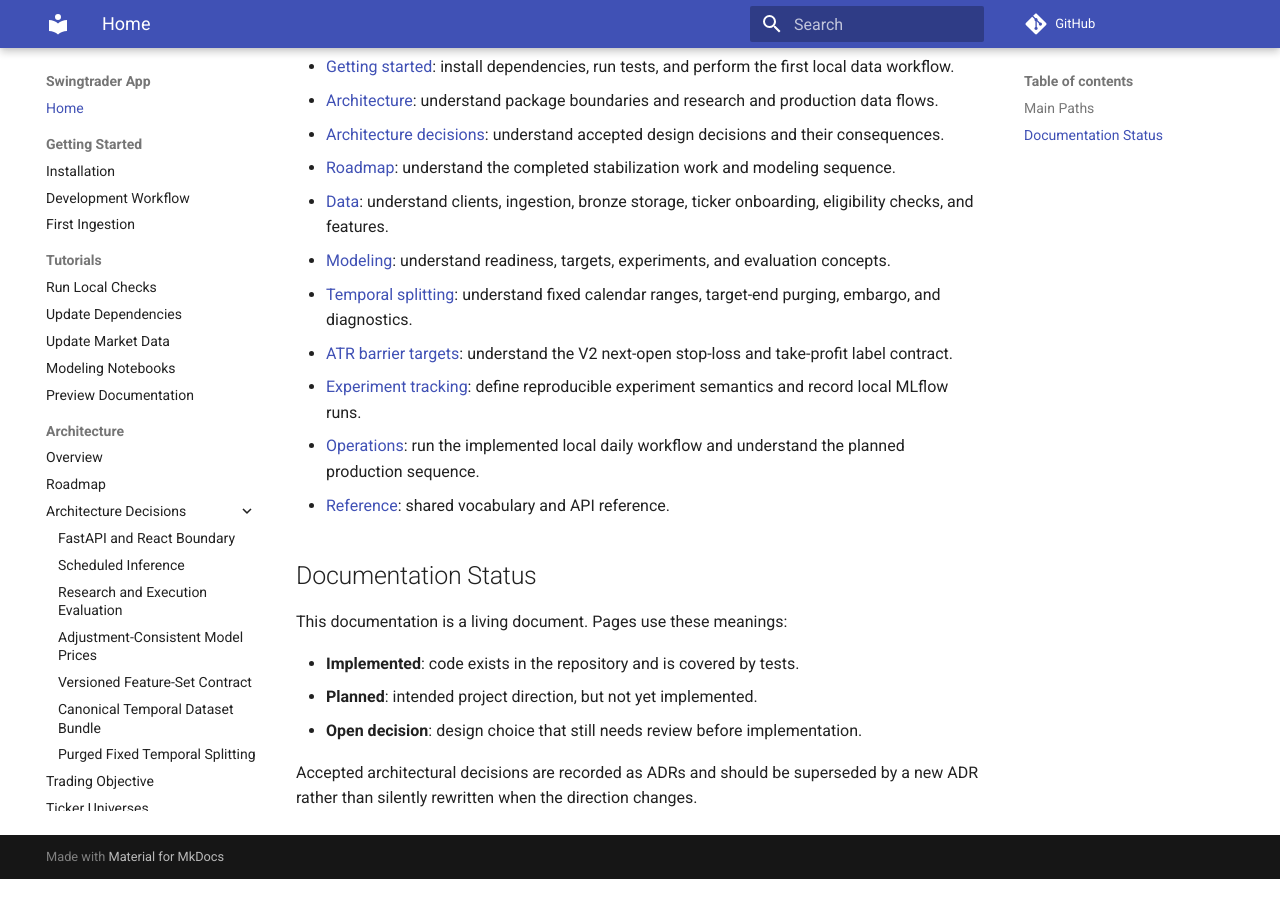
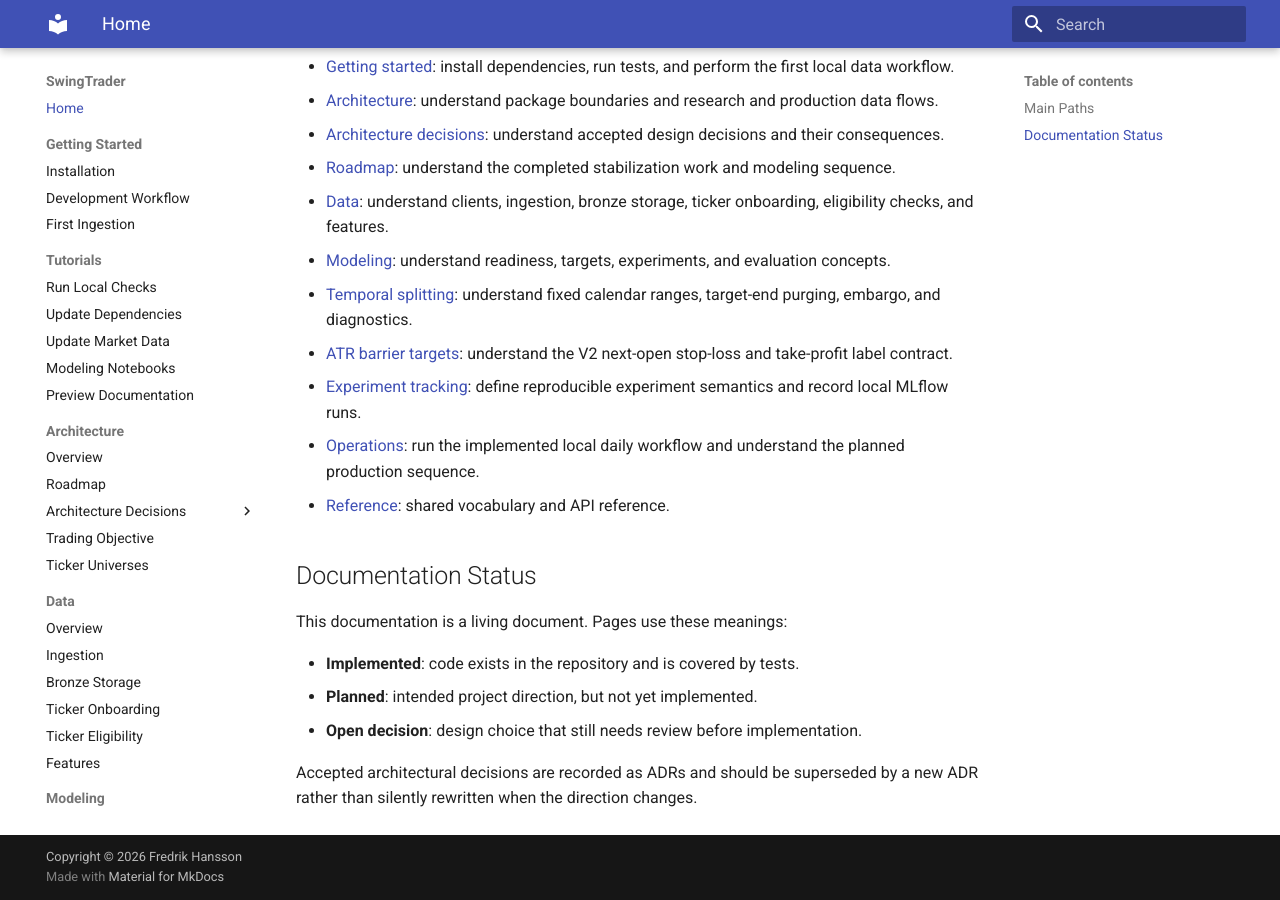
Before and after one commit to Frallmeister/swingtrader-app, an MkDocs documentation site: the page built from docs/index.md, in a window 1280 px wide and 900 px high, scrolled down 688 px. Built offline with MkDocs 1.6.1 and Material for MkDocs 9.7.7, drawn with Linux system fonts in a browser that asks for light colours; comment, search, counter and statistics services are not loaded; before the commit the page ends 1567 px from its top, so only the background shows below that.

Commit message:
Fix review comments

```diff
--- a/mkdocs.yml
+++ b/mkdocs.yml
@@ -1,6 +1,5 @@
-site_name: Swingtrader App
+site_name: SwingTrader
 site_description: Personal swing-trading decision support with a data-first architecture.
-repo_url: https://github.com/Frallmeister/swingtrader-app
 
 docs_dir: docs
 site_dir: site
@@ -10,10 +9,12 @@
   name: material
   features:
     - navigation.sections
-    - navigation.expand
     - navigation.indexes
     - search.suggest
     - content.code.copy
+    - navigation.path
+
+copyright: Copyright &copy; 2026 Fredrik Hansson
 
 extra_css:
   - stylesheets/mermaid.css
```
Also changed, not shown: README.md (+1 -1 lines), docs/modeling/temporal-splitting.md (+5 -4 lines), docs/reference/modeling-object-model.md (+1 -1 lines), 2 other files.
